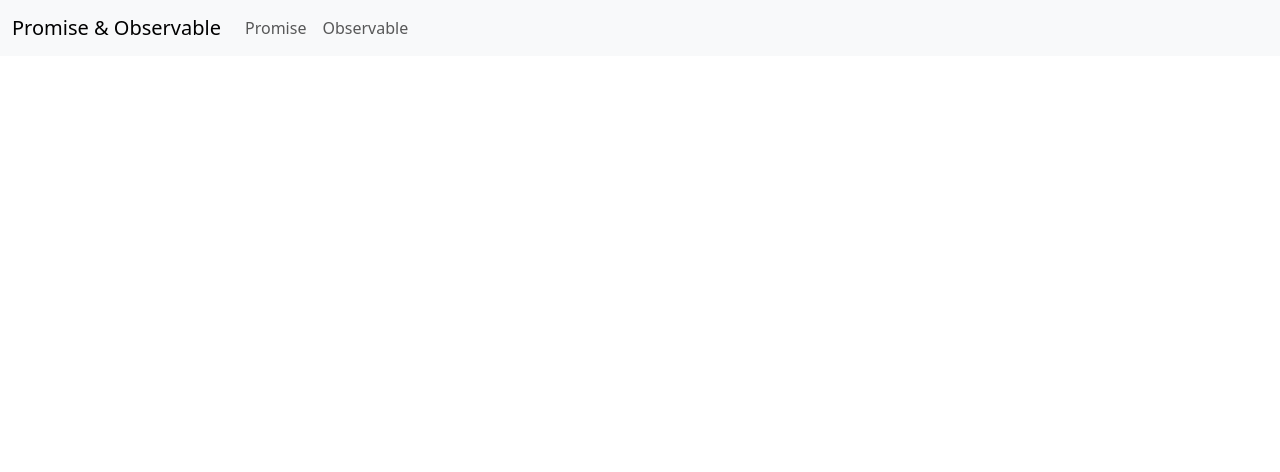
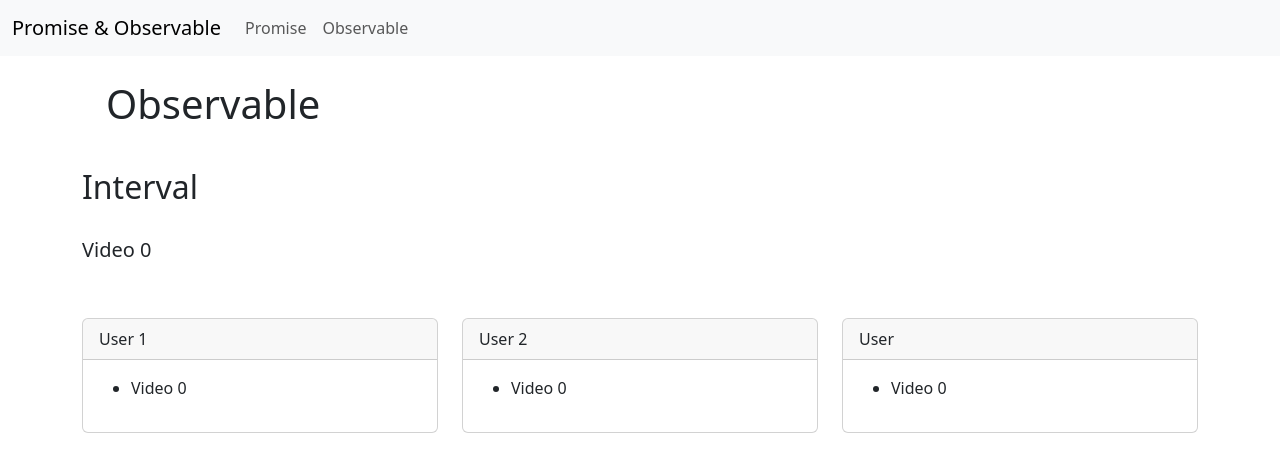
Before and after one commit to AvinashS1995/RxJs16Project, an Angular app in the folder RxJsProject/: page /observable/interval in a window 1280 px wide. Before the commit this address led to /promise. Shown: the top 472 px of the page. Built offline with nearby package versions, Linux system fonts and the light colour scheme.

Commit message:
Observable Interval and timer Operator Done

```diff
--- a/RxJsProject/src/app/app-routing.module.ts
+++ b/RxJsProject/src/app/app-routing.module.ts
@@ -2,6 +2,7 @@ import { NgModule } from '@angular/core';
 import { RouterModule, Routes } from '@angular/router';
 import { AsyncAwaitComponent } from './async-await/async-await.component';
 import { FromEventComponent } from './observable/from-event/from-event.component';
+import { IntervalComponent } from './observable/interval/interval.component';
 import { ListComponent } from './observable/list/list.component';
 import { ObservableComponent } from './observable/observable.component';
 import { PromiseComponent } from './promise/promise.component';
@@ -13,6 +14,7 @@ const routes: Routes = [
 
     {path : '', component : ListComponent},
     {path : 'fromEvent', component : FromEventComponent},
+    {path : 'interval', component : IntervalComponent},
   ]},
   {path : '**', redirectTo : 'promise'}
 ];
--- a/RxJsProject/src/app/app.module.ts
+++ b/RxJsProject/src/app/app.module.ts
@@ -9,6 +9,7 @@ import { AsyncAwaitComponent } from './async-await/async-await.component';
 import { ObservableComponent } from './observable/observable.component';
 import { ListComponent } from './observable/list/list.component';
 import { FromEventComponent } from './observable/from-event/from-event.component';
+import { IntervalComponent } from './observable/interval/interval.component';
 
 @NgModule({
   declarations: [
@@ -18,7 +19,8 @@ import { FromEventComponent } from './observable/from-event/from-event.component
     AsyncAwaitComponent,
     ObservableComponent,
     ListComponent,
-    FromEventComponent
+    FromEventComponent,
+    IntervalComponent
   ],
   imports: [
     BrowserModule,
--- /dev/null
+++ b/RxJsProject/src/app/observable/interval/interval.component.html
@@ -0,0 +1,37 @@
+<div class="my-3">
+    <h2>Interval</h2>
+    <br>
+
+    <h5>{{obsMes}}</h5>
+    <br>
+    <br>
+
+    <div class="row">
+        <div class="col-md-4">
+            <div class="card">
+                <div class="card-header">User 1</div>
+                <div class="card-body">
+                    <ul id="elContainer1"></ul>
+                </div>
+            </div>
+        </div>
+
+        <div class="col-md-4">
+            <div class="card">
+                <div class="card-header">User 2</div>
+                <div class="card-body">
+                    <ul id="elContainer2"></ul>
+                </div>
+            </div>
+        </div>
+
+        <div class="col-md-4">
+            <div class="card">
+                <div class="card-header">User </div>
+                <div class="card-body">
+                    <ul id="elContainer3"></ul>
+                </div>
+            </div>
+        </div>
+    </div>
+</div>
--- /dev/null
+++ b/RxJsProject/src/app/observable/interval/interval.component.ts
@@ -0,0 +1,41 @@
+import { Component, OnInit } from '@angular/core';
+import { interval, Subscription, timer } from 'rxjs';
+import { DesignUtilityService } from 'src/app/appServices/design-utility.service';
+
+@Component({
+  selector: 'app-interval',
+  templateUrl: './interval.component.html',
+  styleUrls: ['./interval.component.scss']
+})
+export class IntervalComponent implements OnInit{
+
+  obsMes : any;
+  videoSubscription! : Subscription  ;
+
+
+  constructor(private _designUtility : DesignUtilityService) { }
+
+  ngOnInit(): void {
+
+    // const broadCastVideo = interval(1000)
+
+    //timer(delay,interval)
+
+    const broadCastVideo = timer(5000,1000)
+
+    this.videoSubscription = broadCastVideo.subscribe(res =>{
+      console.log(res);
+
+      this.obsMes = 'Video ' + res;
+
+      this._designUtility.print(this.obsMes, 'elContainer1')
+      this._designUtility.print(this.obsMes, 'elContainer2')
+      this._designUtility.print(this.obsMes, 'elContainer3')
+
+      if( res >= 5){
+        this.videoSubscription.unsubscribe()
+      }
+
+    })
+  }
+}
--- a/RxJsProject/src/app/observable/list/list.component.html
+++ b/RxJsProject/src/app/observable/list/list.component.html
@@ -5,7 +5,7 @@
                 <a routerLink="fromEvent">fromEvet</a>
             </li>
             <li>
-                <a routerLink="fromEvent">fromEvet</a>
+                <a routerLink="interval">Interval</a>
             </li>
             <li>
                 <a routerLink="fromEvent">fromEvet</a>
```
Also changed, not shown: RxJsProject/src/app/observable/interval/interval.component.scss (added), 1 other file (tests, documents, lock files or other folders).
